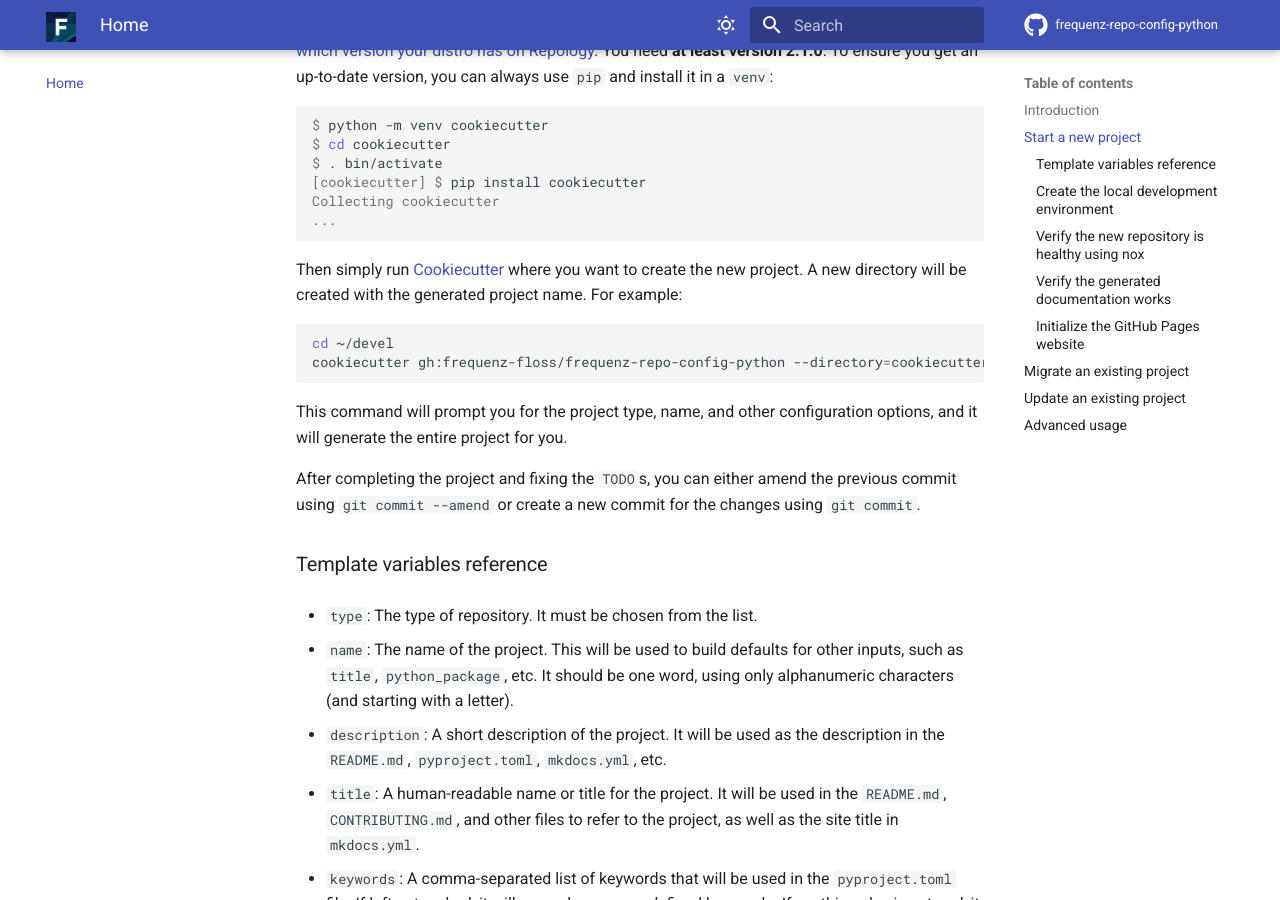
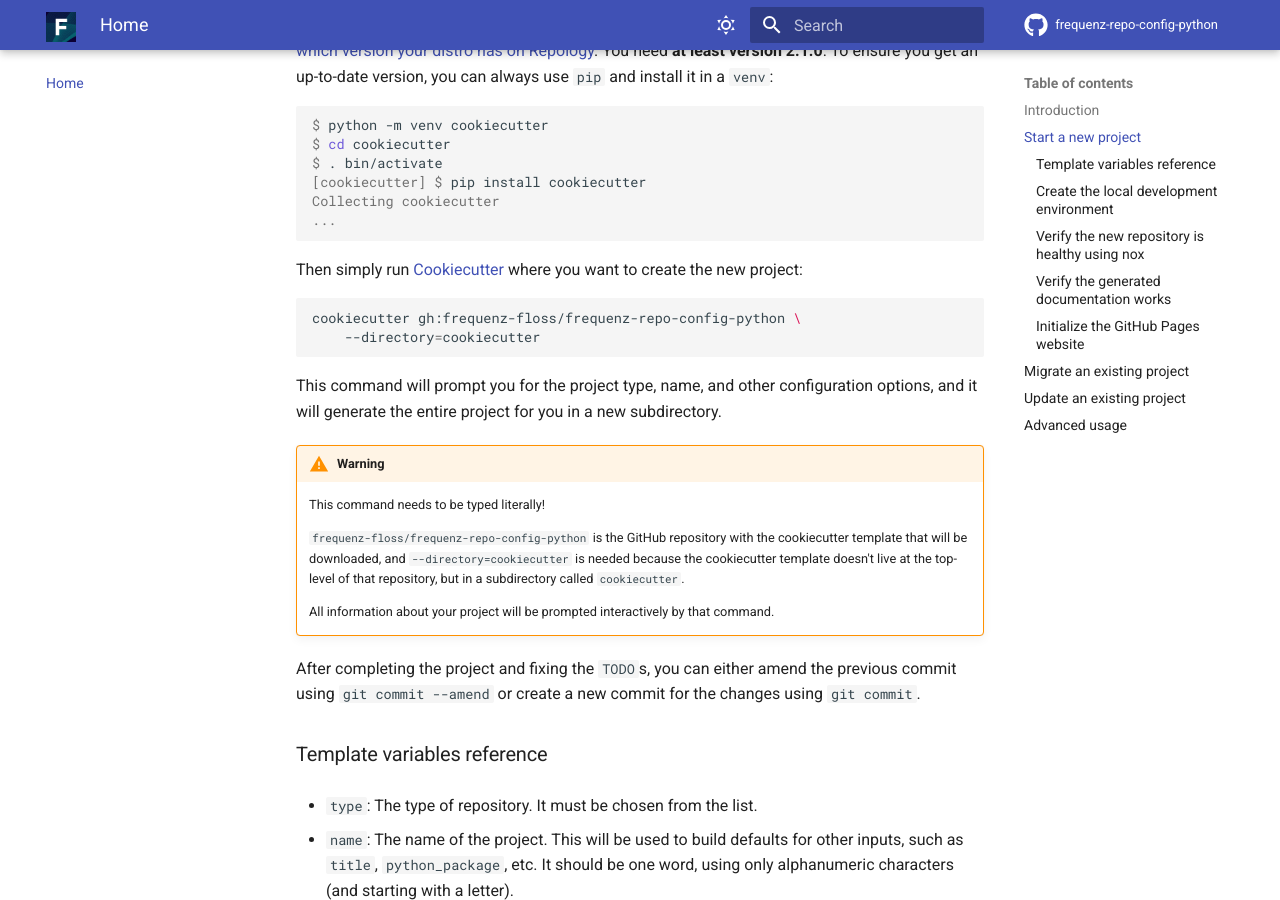
Before and after one commit to frequenz-floss/frequenz-repo-config-python, an MkDocs documentation site: the page built from docs/index.md, in a window 1280 px wide and 900 px high, scrolled down 586 px. Built offline with MkDocs 1.6.1 and Material for MkDocs 9.7.7, drawn with Linux system fonts in a browser that asks for light colours; comment, search, counter and statistics services are not loaded; the version menu is left out.

Commit message:
Add a warning about the cookiecutter command
Many people thought they need to customize how the cookiecutter command
is invoked leading to a lot of confusion, so we add a warning and small
explanation to make it clear that the command needs to be typed as is.

Signed-off-by: Leandro Lucarella <luca-frequenz@llucax.com>

````diff
--- a/docs/index.md
+++ b/docs/index.md
@@ -31,16 +31,29 @@ Collecting cookiecutter
 ...
 ```
 
-Then simply run [Cookiecutter] where you want to create the new project. A new
-directory will be created with the generated project name. For example:
+Then simply run [Cookiecutter] where you want to create the new project:
 
 ```sh
-cd ~/devel
-cookiecutter gh:frequenz-floss/frequenz-repo-config-python --directory=cookiecutter
+cookiecutter gh:frequenz-floss/frequenz-repo-config-python \
+    --directory=cookiecutter
 ```
 
 This command will prompt you for the project type, name, and other
-configuration options, and it will generate the entire project for you.
+configuration options, and it will generate the entire project for you in a new
+subdirectory.
+
+!!! warning
+
+    This command needs to be typed literally!
+
+    `frequenz-floss/frequenz-repo-config-python` is the GitHub repository with
+    the cookiecutter template that will be downloaded, and
+    `--directory=cookiecutter` is needed because the cookiecutter template
+    doesn't live at the top-level of that repository, but in a subdirectory
+    called `cookiecutter`.
+
+    All information about your project will be prompted interactively by that
+    command.
 
 After completing the project and fixing the `TODO`s, you can either amend the
 previous commit using `git commit --amend` or create a new commit for the
````
